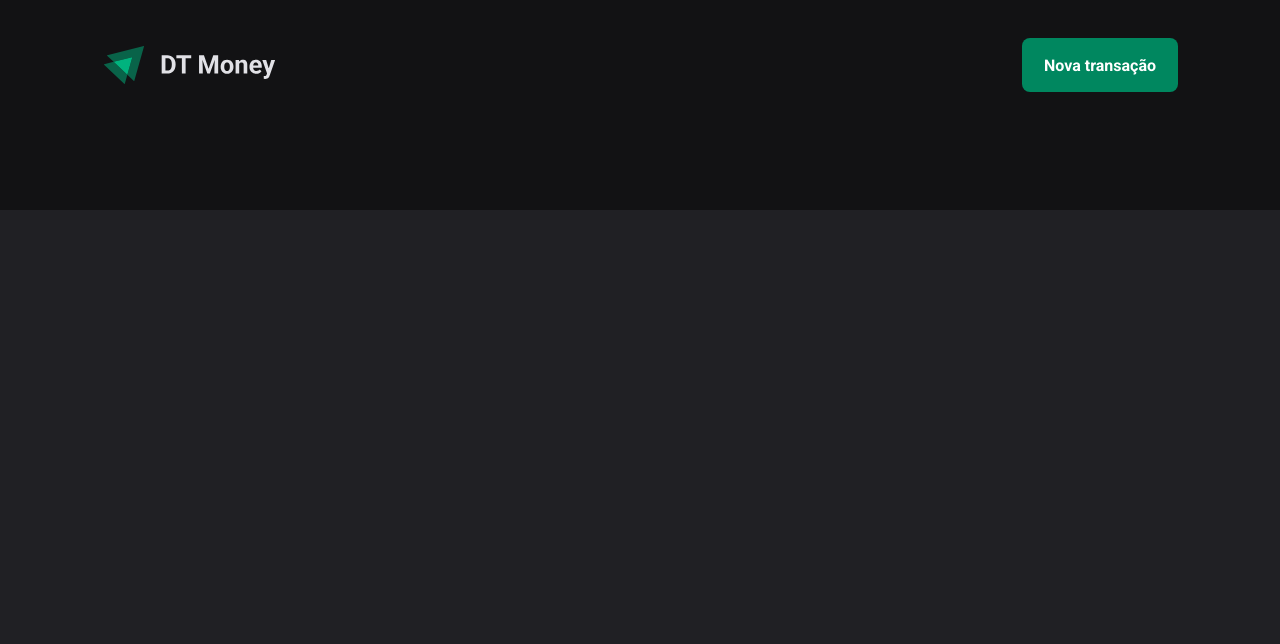
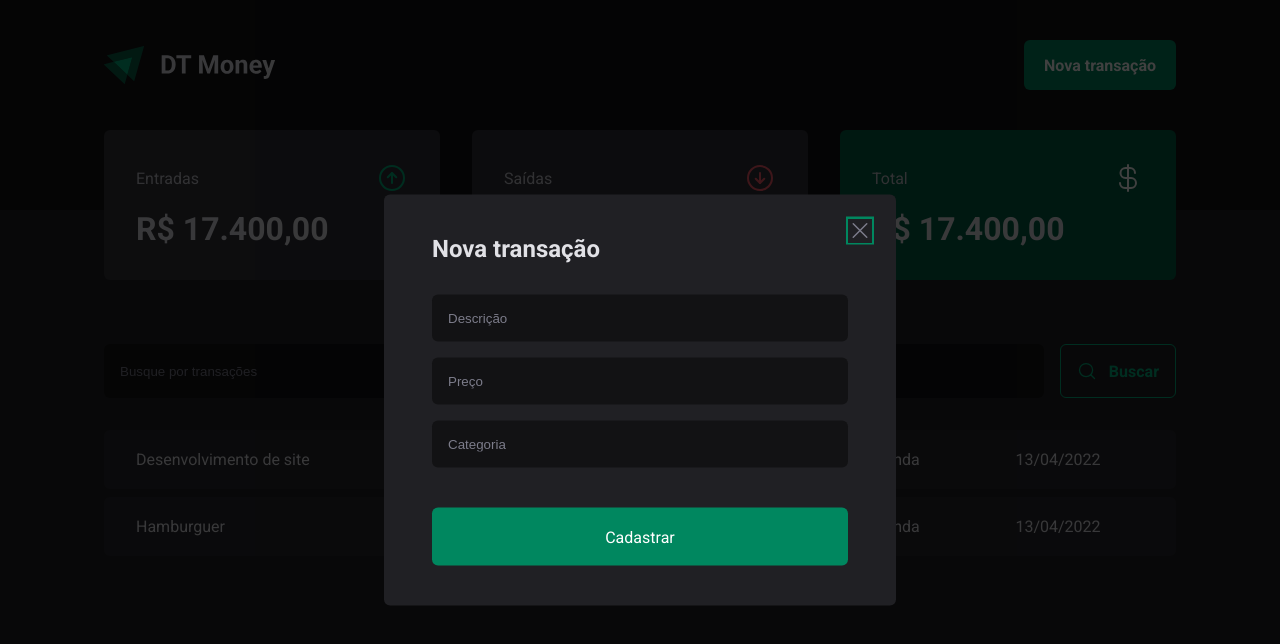
Before and after one commit to GuiFerrari/dt-money, a React (Vite) app: page / in a window 1280 px wide. Both pictures are taken after a click on the button "Nova transação". Shown: the top 644 px of the page. Built offline with nearby package versions, Linux system fonts and the light colour scheme.

Commit message:
feat: created summary component and modal component with radix

```diff
--- a/package.json
+++ b/package.json
@@ -10,6 +10,8 @@
     "lint": "eslint src --ext .ts,.tsx"
   },
   "dependencies": {
+    "@radix-ui/react-dialog": "^1.0.0",
+    "phosphor-react": "^1.4.1",
     "react": "^18.2.0",
     "react-dom": "^18.2.0",
     "styled-components": "^5.3.5"
--- a/src/components/Header/index.tsx
+++ b/src/components/Header/index.tsx
@@ -1,6 +1,9 @@
+import * as Dialog from '@radix-ui/react-dialog'
+
 import { HeaderContainer, HeaderContent, NewTransactionButton } from './styles'
 
 import logoImg from '../../assets/logo.svg'
+import { NewTransactionModal } from '../NewTransactionModal'
 
 export function Header() {
   return (
@@ -8,7 +11,13 @@ export function Header() {
       <HeaderContent>
         <img src={logoImg} alt="Logo" />
 
-        <NewTransactionButton>Nova transação</NewTransactionButton>
+        <Dialog.Root>
+          <Dialog.Trigger asChild>
+            <NewTransactionButton>Nova transação</NewTransactionButton>
+          </Dialog.Trigger>
+
+          <NewTransactionModal />
+        </Dialog.Root>
       </HeaderContent>
     </HeaderContainer>
   )
--- /dev/null
+++ b/src/components/NewTransactionModal/index.tsx
@@ -0,0 +1,28 @@
+import { X } from 'phosphor-react'
+import * as Dialog from '@radix-ui/react-dialog'
+
+import { CloseButton, Content, Overlay } from './styles'
+
+export function NewTransactionModal() {
+  return (
+    <Dialog.Portal>
+      <Overlay />
+
+      <Content>
+        <Dialog.Title>Nova transação</Dialog.Title>
+
+        <CloseButton>
+          <X size={24} />
+        </CloseButton>
+
+        <form>
+          <input type="text" placeholder="Descrição" required />
+          <input type="number" placeholder="Preço" required />
+          <input type="text" placeholder="Categoria" required />
+
+          <button type="submit">Cadastrar</button>
+        </form>
+      </Content>
+    </Dialog.Portal>
+  )
+}
--- /dev/null
+++ b/src/components/NewTransactionModal/styles.ts
@@ -0,0 +1,72 @@
+import styled from 'styled-components'
+import * as Dialog from '@radix-ui/react-dialog'
+
+export const Overlay = styled(Dialog.Overlay)`
+  position: fixed;
+  width: 100vw;
+  height: 100vh;
+  inset: 0;
+  background: rgba(0, 0, 0, 0.75);
+`
+
+export const Content = styled(Dialog.Content)`
+  min-width: 32rem;
+  border-radius: 6px;
+  padding: 2.5rem 3rem;
+  background-color: ${(props) => props.theme['gray-800']};
+
+  position: fixed;
+  top: 50%;
+  left: 50%;
+  transform: translate(-50%, -50%);
+
+  form {
+    margin-top: 2rem;
+
+    display: flex;
+    flex-direction: column;
+    gap: 1rem;
+
+    input {
+      border-radius: 6px;
+      border: 0;
+      background-color: ${(props) => props.theme['gray-900']};
+      color: ${(props) => props.theme['gray-300']};
+      padding: 1rem;
+
+      &::placeholder {
+        color: ${(props) => props.theme['gray-500']};
+      }
+    }
+
+    button[type='submit'] {
+      height: 58px;
+      border: 0;
+      background-color: ${(props) => props.theme['green-500']};
+      color: ${(props) => props.theme.white};
+      font-size: bold;
+      padding: 0 1.25rem;
+      border-radius: 6px;
+      margin-top: 1.5rem;
+      cursor: pointer;
+
+      &:hover {
+        background-color: ${(props) => props.theme['green-700']};
+        transition: background-color 0.2s;
+      }
+    }
+  }
+`
+
+export const CloseButton = styled(Dialog.Close)`
+  position: absolute;
+  top: 1.5rem;
+  right: 1.5rem;
+
+  background: transparent;
+  border: 0;
+
+  line-height: 0;
+  cursor: pointer;
+  color: ${(props) => props.theme['gray-500']};
+`
--- /dev/null
+++ b/src/components/Summary/index.tsx
@@ -0,0 +1,36 @@
+import { ArrowCircleDown, ArrowCircleUp, CurrencyDollar } from 'phosphor-react'
+
+import { SummaryCard, SummaryContainer } from './styles'
+
+export function Summary() {
+  return (
+    <SummaryContainer>
+      <SummaryCard>
+        <header>
+          <span>Entradas</span>
+          <ArrowCircleUp size={32} color="#00b37e" />
+        </header>
+
+        <strong>R$ 17.400,00</strong>
+      </SummaryCard>
+
+      <SummaryCard>
+        <header>
+          <span>Saídas</span>
+          <ArrowCircleDown size={32} color="#f75a68" />
+        </header>
+
+        <strong>R$ 17.400,00</strong>
+      </SummaryCard>
+
+      <SummaryCard variant="green">
+        <header>
+          <span>Total</span>
+          <CurrencyDollar size={32} color="#fff" />
+        </header>
+
+        <strong>R$ 17.400,00</strong>
+      </SummaryCard>
+    </SummaryContainer>
+  )
+}
--- /dev/null
+++ b/src/components/Summary/styles.ts
@@ -0,0 +1,43 @@
+import styled, { css } from 'styled-components'
+
+interface SummaryCardProps {
+  variant?: 'green'
+}
+
+export const SummaryContainer = styled.section`
+  width: 100%;
+  max-width: 1120px;
+  margin: 0 auto;
+  padding: 0 1.5rem;
+
+  display: grid;
+  grid-template-columns: repeat(3, 1fr);
+  gap: 2rem;
+
+  margin-top: -5rem;
+`
+
+export const SummaryCard = styled.div<SummaryCardProps>`
+  background-color: ${(props) => props.theme['gray-600']};
+  border-radius: 6px;
+  padding: 2rem;
+
+  header {
+    display: flex;
+    align-items: center;
+    justify-content: space-between;
+    color: ${(props) => props.theme['gray-300']};
+  }
+
+  strong {
+    display: block;
+    margin-top: 1rem;
+    font-size: 2rem;
+  }
+
+  ${(props) =>
+    props.variant === 'green' &&
+    css`
+      background-color: ${props.theme['green-700']};
+    `}
+`
--- /dev/null
+++ b/src/pages/Transactions/components/SearchForm/index.tsx
@@ -0,0 +1,15 @@
+import { MagnifyingGlass } from 'phosphor-react'
+import { SearchFormContainer } from './styles'
+
+export function SearchForm() {
+  return (
+    <SearchFormContainer>
+      <input type="text" placeholder="Busque por transações" />
+
+      <button type="submit">
+        <MagnifyingGlass size={20} />
+        Buscar
+      </button>
+    </SearchFormContainer>
+  )
+}
--- /dev/null
+++ b/src/pages/Transactions/components/SearchForm/styles.ts
@@ -0,0 +1,41 @@
+import styled from 'styled-components'
+
+export const SearchFormContainer = styled.form`
+  display: flex;
+  gap: 1rem;
+
+  input {
+    flex: 1;
+    border-radius: 6px;
+    border: 0;
+    background-color: ${(props) => props.theme['gray-900']};
+    color: ${(props) => props.theme['gray-300']};
+    padding: 1rem;
+
+    &::placeholder {
+      color: ${(props) => props.theme['gray-500']};
+    }
+  }
+
+  button {
+    display: flex;
+    align-items: center;
+    gap: 0.75rem;
+
+    border: 0;
+    padding: 1rem;
+    background-color: transparent;
+    border: 1px solid ${(props) => props.theme['green-300']};
+    color: ${(props) => props.theme['green-300']};
+    font-weight: bold;
+    border-radius: 6px;
+    cursor: pointer;
+
+    &:hover {
+      background-color: ${(props) => props.theme['green-500']};
+      border: 1px solid ${(props) => props.theme['green-500']};
+      color: ${(props) => props.theme.white};
+      transition: background-color 0.2s, color 0.2s, border-color 0.2s;
+    }
+  }
+`
--- a/src/pages/Transactions/index.tsx
+++ b/src/pages/Transactions/index.tsx
@@ -1,11 +1,45 @@
-import { Container } from './styles'
+import {
+  Container,
+  PriceHighlight,
+  TransactionsContainer,
+  TransactionsTable,
+} from './styles'
 
 import { Header } from '../../components/Header'
+import { Summary } from '../../components/Summary'
+
+import { SearchForm } from './components/SearchForm'
 
 export function Transactions() {
   return (
     <Container>
       <Header />
+      <Summary />
+
+      <TransactionsContainer>
+        <SearchForm />
+
+        <TransactionsTable>
+          <tbody>
+            <tr>
+              <td width="50%">Desenvolvimento de site</td>
+              <td>
+                <PriceHighlight variant="income">R$ 12.000,00</PriceHighlight>
+              </td>
+              <td>Venda</td>
+              <td>13/04/2022</td>
+            </tr>
+            <tr>
+              <td>Hamburguer</td>
+              <td>
+                <PriceHighlight variant="outcome">- R$ 39,00</PriceHighlight>
+              </td>
+              <td>Venda</td>
+              <td>13/04/2022</td>
+            </tr>
+          </tbody>
+        </TransactionsTable>
+      </TransactionsContainer>
     </Container>
   )
 }
--- a/src/pages/Transactions/styles.ts
+++ b/src/pages/Transactions/styles.ts
@@ -1,3 +1,43 @@
 import styled from 'styled-components'
 
+interface PriceHighlightProps {
+  variant: 'income' | 'outcome'
+}
+
 export const Container = styled.div``
+
+export const TransactionsContainer = styled.main`
+  width: 100%;
+  max-width: 1120px;
+  margin: 4rem auto 0;
+  padding: 0 1.5rem;
+`
+
+export const TransactionsTable = styled.table`
+  width: 100%;
+  border-collapse: separate;
+  border-spacing: 0 0.5rem;
+  margin-top: 1.5rem;
+
+  td {
+    padding: 1.25rem 2rem;
+    background-color: ${(props) => props.theme['gray-700']};
+
+    &:first-child {
+      border-top-left-radius: 6px;
+      border-bottom-left-radius: 6px;
+    }
+
+    &:last-child {
+      border-top-right-radius: 6px;
+      border-bottom-right-radius: 6px;
+    }
+  }
+`
+
+export const PriceHighlight = styled.span<PriceHighlightProps>`
+  color: ${(props) =>
+    props.variant === 'income'
+      ? props.theme['green-300']
+      : props.theme['red-300']};
+`
```
